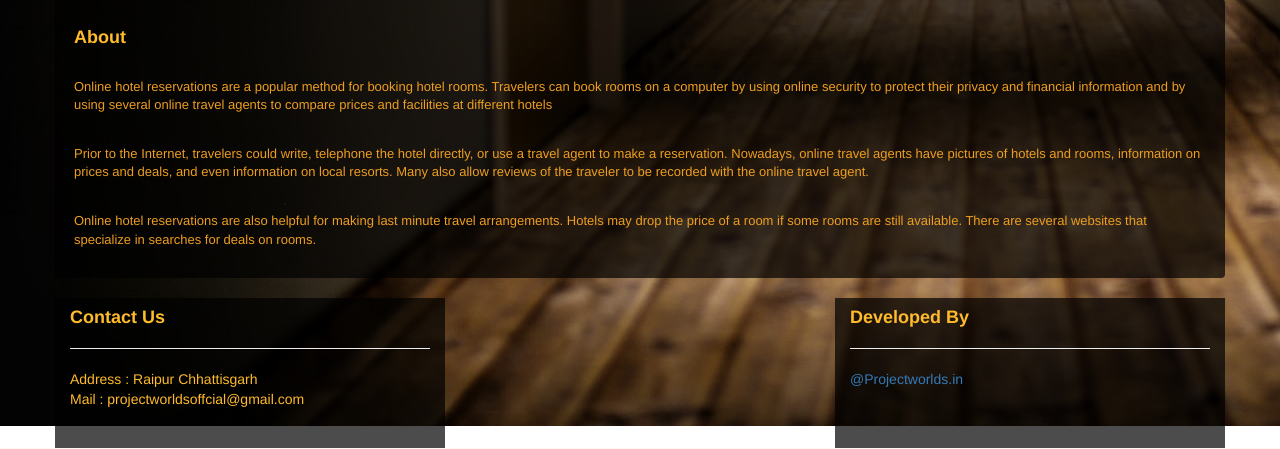
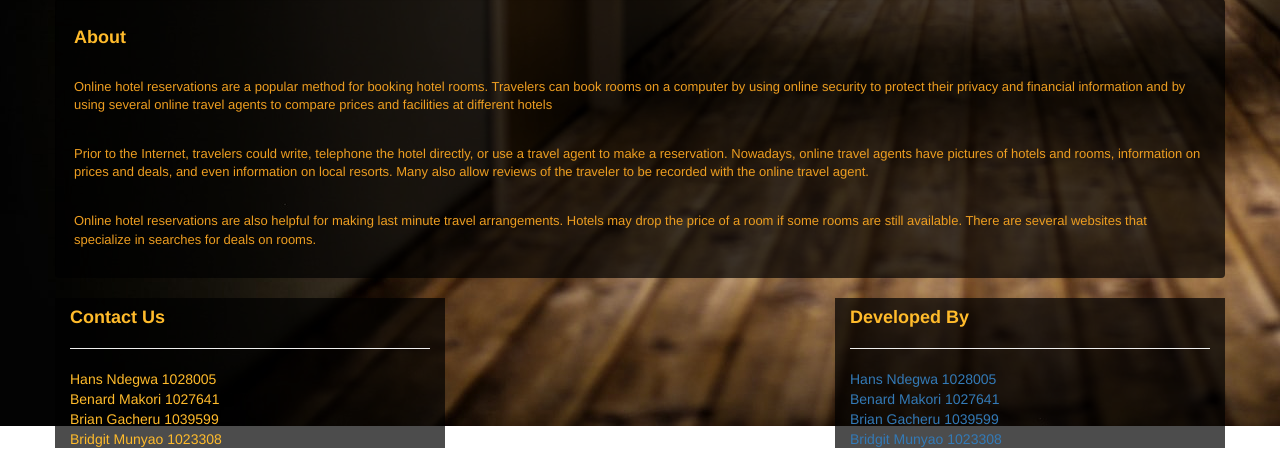
Before and after one commit to HansNdegwa/Nandasaba_Hotel_and_Resort, a PHP site: page / in a window 1280 px wide. Shown: the part 854-1303 px from the top of the page. Run offline with PHP 8.4, Linux system fonts and the light colour scheme; some libraries are stand-ins or nearby versions.

Commit message:
Update index.php

```diff
--- a/index.php
+++ b/index.php
@@ -102,13 +102,19 @@
         <div class="row" style="color: #ffbb2b">
             <div class="col-md-4 wellfix">
               <h4><strong>Contact Us</strong></h4><hr>
-              Address : Raipur Chhattisgarh<br>
-              Mail : projectworldsoffcial@gmail.com <br>
+                Hans Ndegwa 1028005 <br>
+                Benard Makori 1027641 <br>
+                Brian Gacheru 1039599 <br>
+                Bridgit Munyao 1023308 <br>
+
             </div>
             <div class="col-md-4"></div>
             <div class="col-md-4 wellfix">
                 <h4><strong>Developed By</strong></h4><hr>
-                <a href="#">@Projectworlds.in</a>
+                <a href="#">Hans Ndegwa 1028005 <br>
+                Benard Makori 1027641 <br>
+                Brian Gacheru 1039599 <br>
+                Bridgit Munyao 1023308 <br></a>
 
             </div>
         </div>
```
